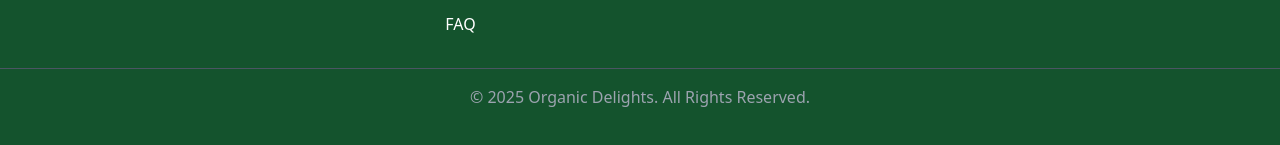
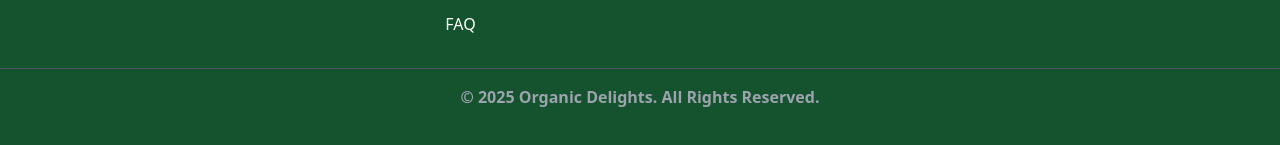
Before and after one commit to muhammadAbdulMannan2022/ecommerce-frontedn, a React (Vite) app: page / in a window 1280 px wide. Shown: the part 2104-2249 px from the top of the page. Built offline with nearby package versions, Linux system fonts and the light colour scheme; no server answers.

Commit message:
starting dev কযচল

```diff
--- a/src/Pages/Footer.jsx
+++ b/src/Pages/Footer.jsx
@@ -67,7 +67,7 @@ const Footer = () => {
       </div>
 
       {/* Copyright */}
-      <div className="mt-8 text-center text-gray-400 border-t border-gray-600 pt-4">
+      <div className="mt-8 text-center text-gray-400 border-t border-gray-600 pt-4 font-bold">
         <p className="text-wrap">
           &copy; {new Date().getFullYear()} Organic Delights. All Rights
           Reserved.
--- a/src/providers/AuthProvider.jsx
+++ b/src/providers/AuthProvider.jsx
@@ -85,7 +85,7 @@ const AuthProvider = ({ children }) => {
     return () => unsubscribe();
   }, []);
 
-  // Context Value
+  // Context Value to shere
   const AuthData = {
     user,
     loading,
```
